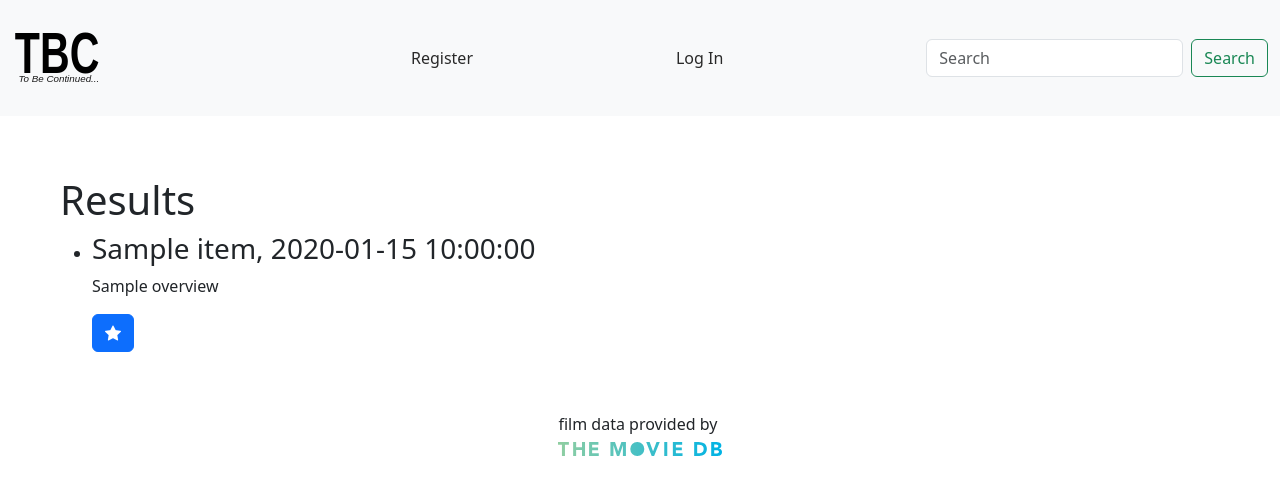
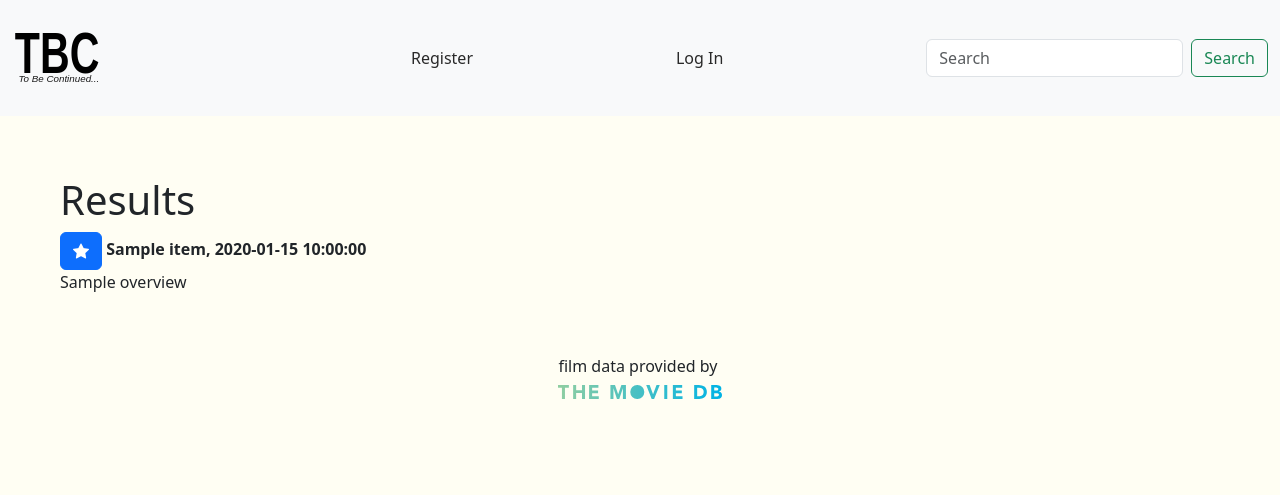
Before and after one commit to ragnarockerbunny/tobecontinued_app, a Flask app: template templates/searchresults.html in a window 1280 px wide. Shown: the top 495 px of the page. Run offline with Flask 3, Linux system fonts and the light colour scheme; the template is opened without the code that fills it: most values are stand-ins (such as "Sample title", 1, 10 or a date in 2020).

Commit message:
Update Requirements

```diff
--- a/requirements.txt
+++ b/requirements.txt
@@ -1,3 +1,4 @@
 Flask
 Gunicorn
 SQLAlchemy
+Session
--- a/static/style.css
+++ b/static/style.css
@@ -1,9 +1,25 @@
+:root{
+    --primary-dark: #2B061E;
+    --primary-light: #875053;
+    --grey-dark: #292929;
+    --grey-light: #919191;
+    --main-light: #FFFEF3;
+}
+
+body{
+    background-color: var(--main-light);
+}
+
+nav{
+    background-color: var(--primary-light);
+}
+
 a{
     text-decoration: none;
-    color: #292929;
+    color: var(--grey-dark);
 }
 a:hover{
-    color: #919191;
+    color: var(--grey-light);
 }
 
 .centered{
@@ -28,5 +44,4 @@ a:hover{
     display: inline-block;
     width: 50%;
     height: auto;
-
 }
--- a/templates/searchresults.html
+++ b/templates/searchresults.html
@@ -3,16 +3,14 @@
 {% block body %}
 
     <h1>Results</h1>
-    <ul>
-        {%for item in results%}
-        <li>
-            <h3>{{item["original_title"]}}, {{item["release_date"]}}</h3>
-            <p>{{item["overview"]}}</p>
-            <form action = "/addToList" method = "post">
-                <input type = "hidden" name = "item_id" value = "{{ item["id"] }}">
-                <button type="submit" class="btn btn-primary"><i class="bi bi-star-fill"></i></button>
-            </form>
-        </li>{%endfor%}
-    </ul>
+    {%for item in results%}
+        <form action = "/addToList" method = "post">
+            <input type = "hidden" name = "item_id" value = "{{ item["id"] }}">
+            <button type="submit" class="btn btn-primary"><i class="bi bi-star-fill"></i></button>
+            <span class = "watchlist_item">{{item["original_title"]}}, {{item["release_date"]}}</span>
+        </form>
+        <p>{{item["overview"]}}</p>
+
+    {%endfor%}
 
 {% endblock %}
```
Also changed, not shown: data.db, 2 other files.
